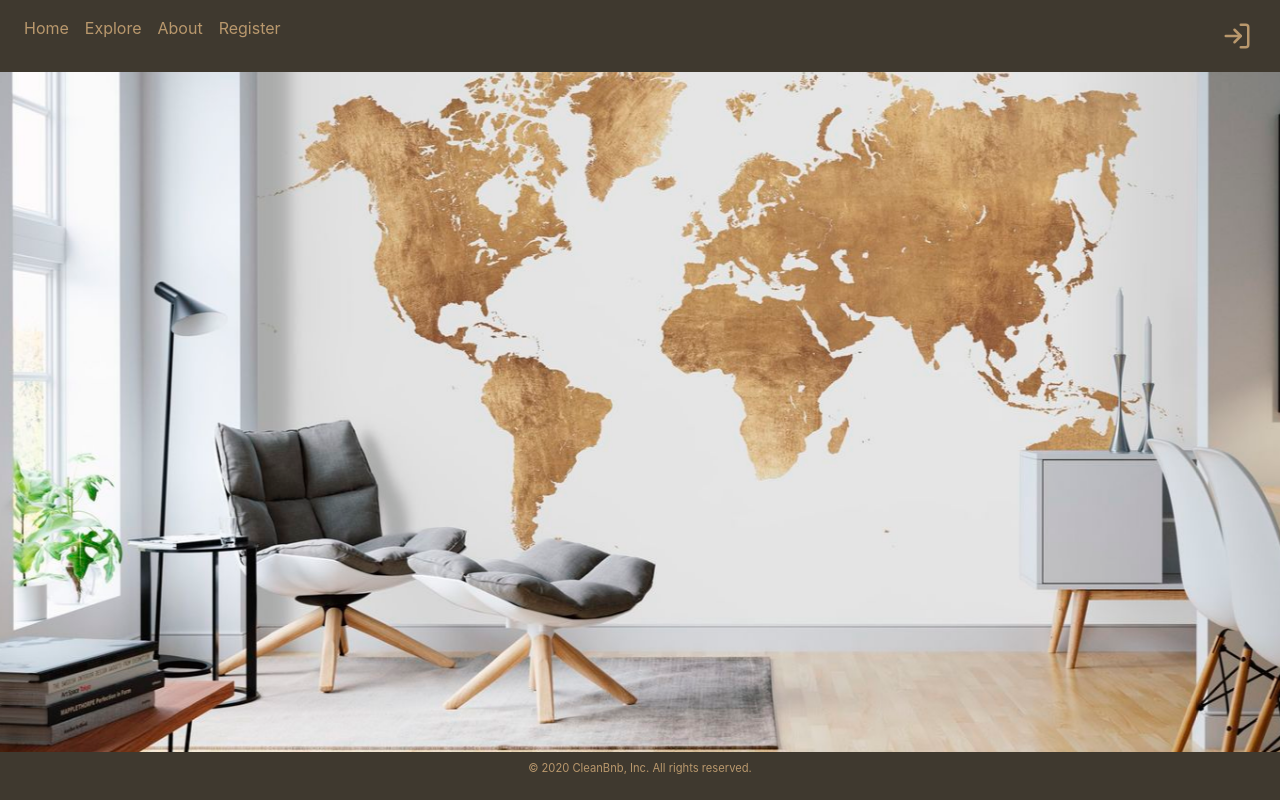
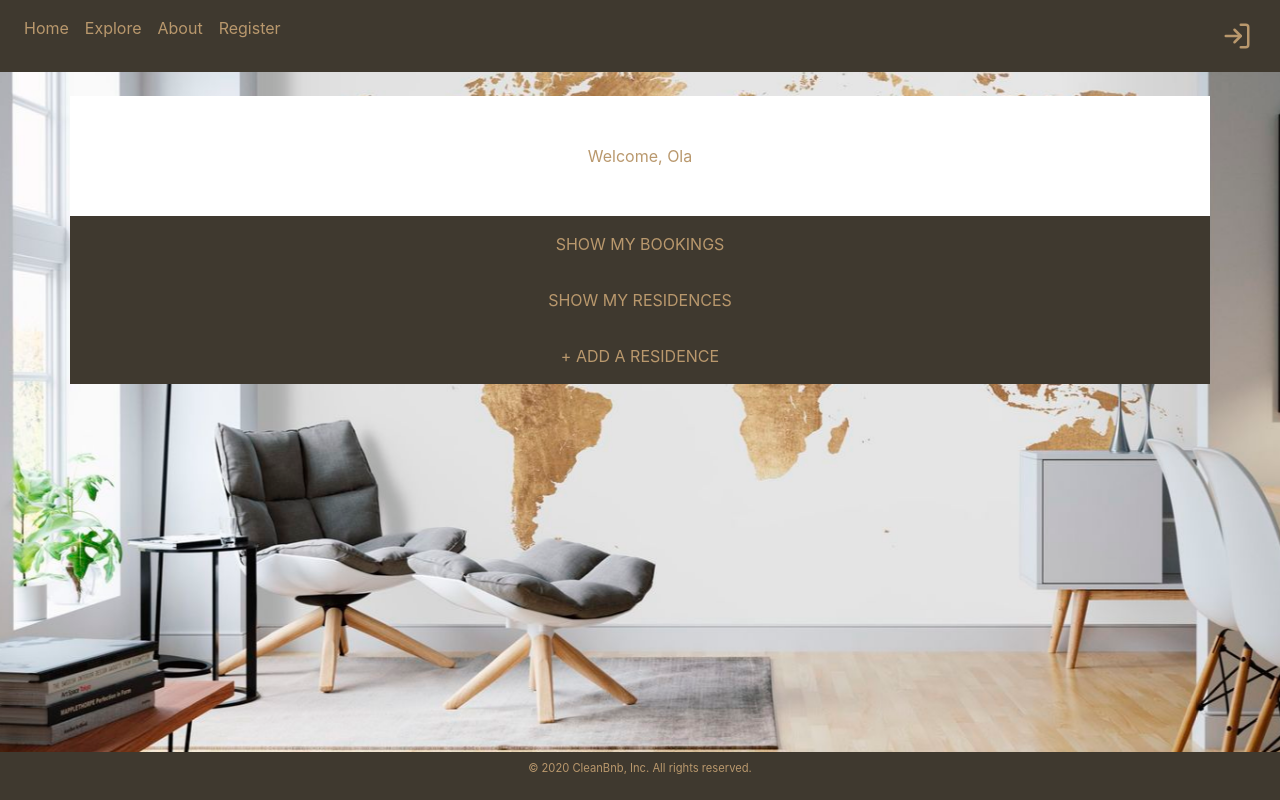
Before and after one commit to eeken/CleanBnB, a React (Create React App) app in the folder src/main/resources/frontend/: page /my-page in a window 1280 px wide. Built offline with nearby package versions, Linux system fonts and the light colour scheme; no server answers.

Commit message:
creating my-page + design it

```diff
--- a/src/main/resources/frontend/src/App.js
+++ b/src/main/resources/frontend/src/App.js
@@ -11,6 +11,7 @@ import Explore from "./Pages/Explore";
 import About from "./Pages/About";
 import Login from "./Pages/Login";
 import Register from "./Pages/Register";
+import MyPage from "./Pages/MyPage";
 import ResidenceDetailsPage from "./Pages/ResidenceDetailsPage";
 
 // CONTEXTPROVIDERS
@@ -46,6 +47,7 @@ function App() {
                     <Route exact path="/register" component={Register} />
                     <Route exact path="/about" component={About} />
                     <Route exact path="/account-login" component={Login} />
+                    <Route exact path="/my-page" component={MyPage} />
                     <Route path="/details/residence_id=:id?" component={ResidenceDetailsPage} />
                     <Route exact path="/explore/destination=:destination?&guests=:numberofguests?"
                       key={window.location.pathname} component={Explore} />
--- /dev/null
+++ b/src/main/resources/frontend/src/Pages/MyPage.js
@@ -0,0 +1,34 @@
+import React, { useState, useContext } from "react";
+import { Button, Form, FormGroup, Label, Input, Container, Row, Col } from "reactstrap";
+import { useHistory } from "react-router-dom";
+import { UserContext } from '../contexts/UserContextProvider'
+
+function MyPage() {
+
+  const { fetchUser } = useContext(UserContext)
+  let history = useHistory();
+
+
+
+  return (
+
+    <Container  className="themed-container text-center" fluid="sm">
+      <Row className="white">
+        <Col className="p-5 golden">Welcome, Ola</Col>
+      </Row>
+      <Row className="golden">
+        <Col className="p-3 darkbrown">SHOW MY BOOKINGS</Col>
+      </Row>
+      <Row className="golden">
+        <Col className="p-3 darkbrown">SHOW MY RESIDENCES</Col>
+      </Row>
+      <Row className="darkbrown">
+        <Col className="p-3 golden">+ ADD A RESIDENCE</Col>
+      </Row>
+
+      </Container>
+  );
+
+}
+
+export default MyPage;
--- a/src/main/resources/frontend/src/components/Header.js
+++ b/src/main/resources/frontend/src/components/Header.js
@@ -15,7 +15,7 @@ export default function Header(props) {
   const logout = () => {
     fetch("/logout");
     setUser(null);
-    if (location.pathname == '/my-account') {
+    if (location.pathname == '/my-page') {
       history.push('/')
     }
   };
@@ -24,7 +24,7 @@ export default function Header(props) {
   };
 
   const goToAccount = () => {
-    history.push("/my-account");
+    history.push("/my-page");
   };
 
   const goToRegisterAccount = () => {
@@ -47,7 +47,7 @@ export default function Header(props) {
             ))}
             <span className="nav-item" style={{ cursor: 'pointer' }}>
               {user ?
-                <a className="nav-link" onClick={goToAccount}> <p className="golden"> My account </p> </a> :
+                <a className="nav-link" onClick={goToAccount}> <p className="golden"> My Page </p> </a> :
                 <a className="nav-link" onClick={goToRegisterAccount}> <p className="golden"> Register </p> </a>
               }
             </span>
```
